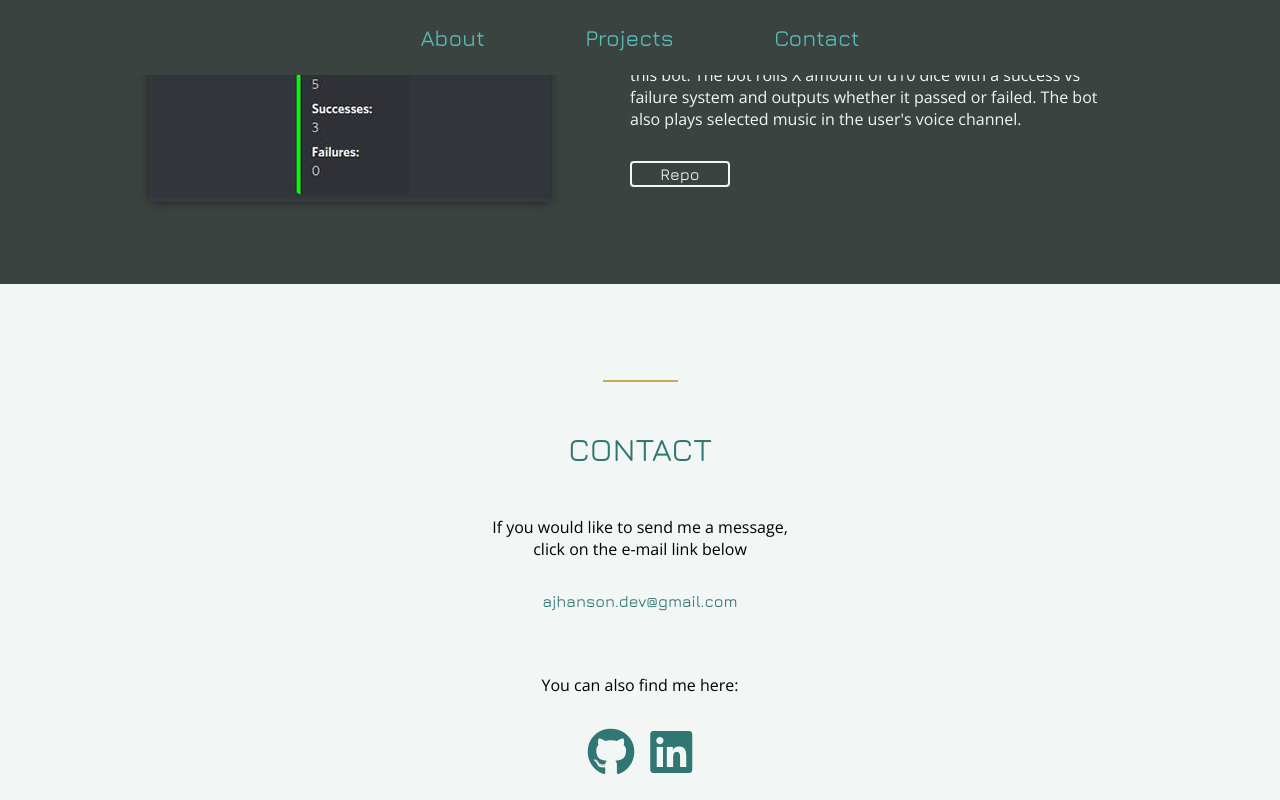
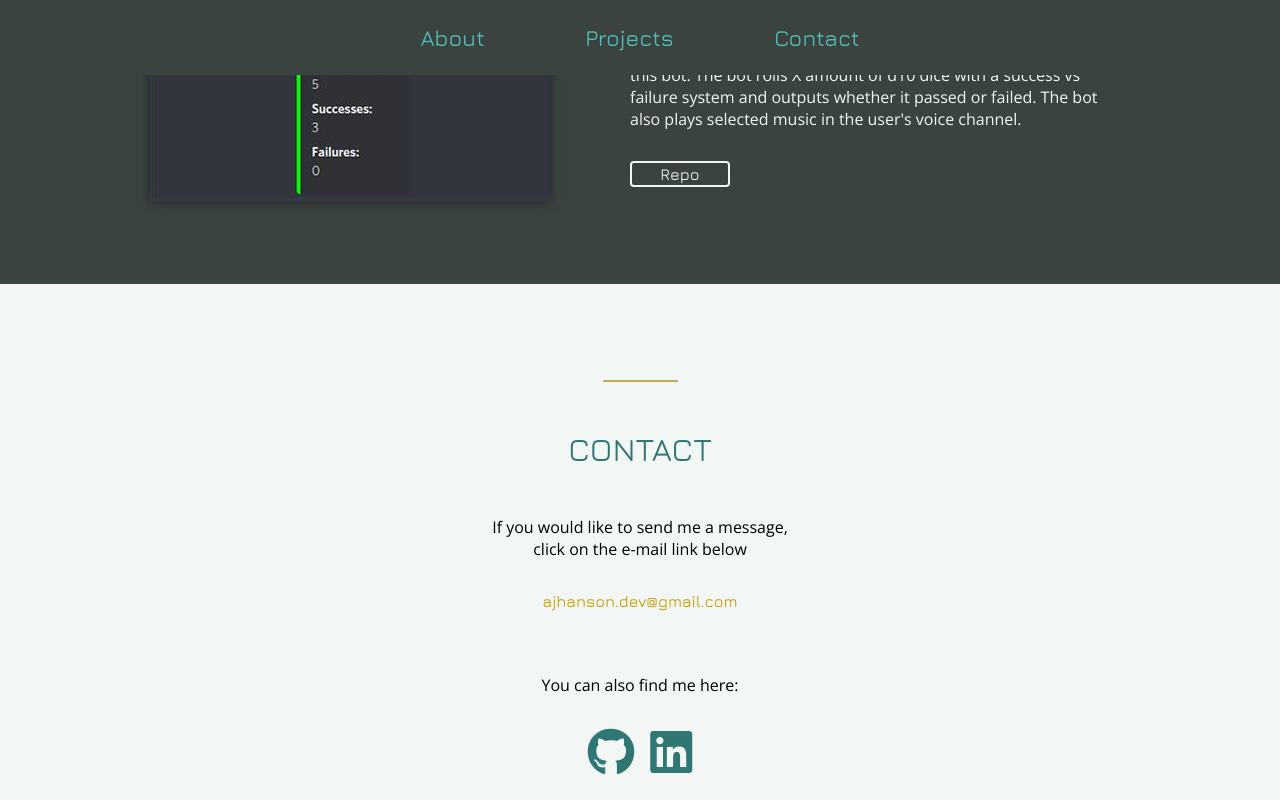
Before and after one commit to ajhanson22227/portfolio, a React (Create React App) app: page / in a window 1280 px wide. In both pictures the pointer is over the link "ajhanson.dev@gmail.com". Shown: the part 3084-3884 px from the top of the page. Built offline with nearby package versions, Linux system fonts and the light colour scheme.

Commit message:
email link changes to the yellow on hover

```diff
--- a/src/components/Contact/Contact.css
+++ b/src/components/Contact/Contact.css
@@ -45,6 +45,9 @@
     margin-bottom: 3em;
 }
 
+.contact-email:hover a{
+    color: var(--yellowOnLight);
+}
 
 .contact-also{
     font-family: 'Open Sans';
```
